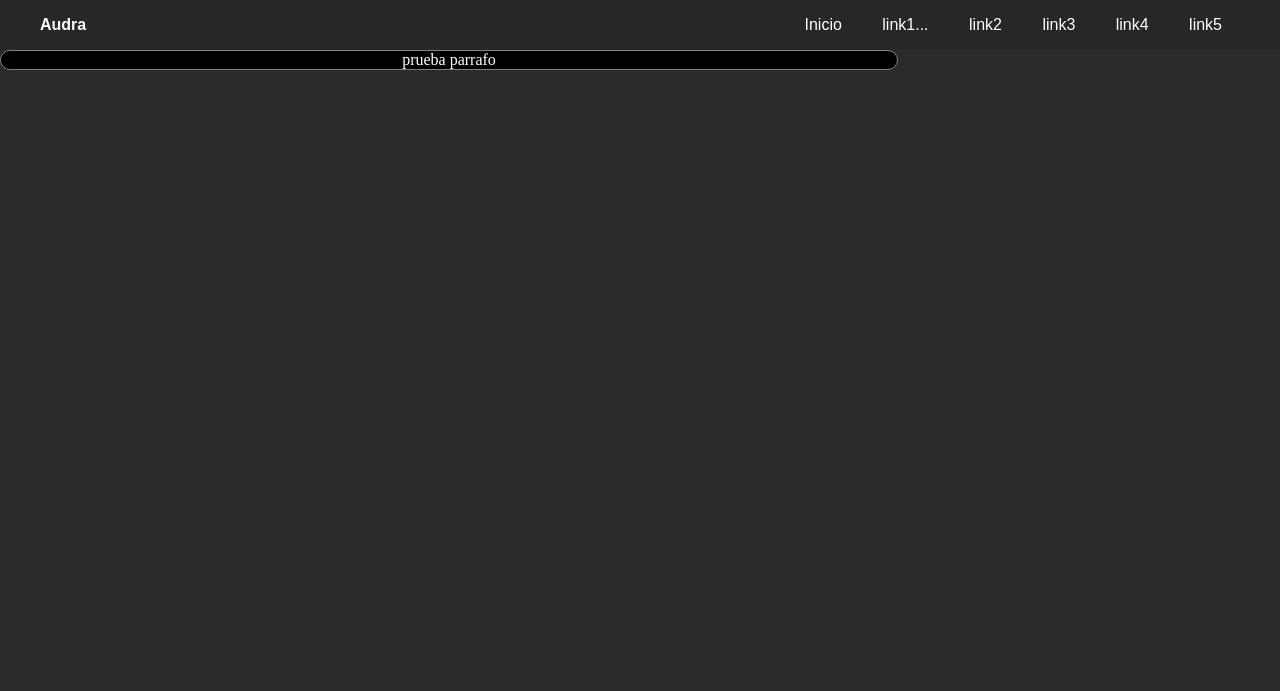
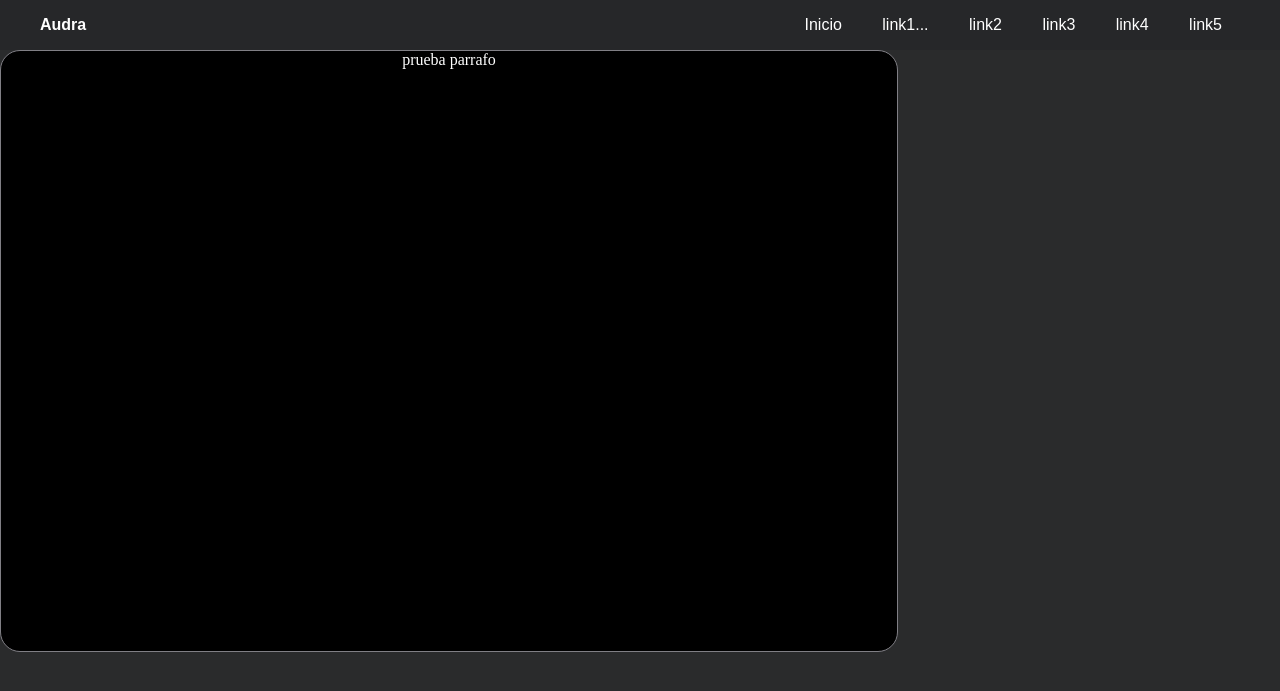
Before and after one commit to augurto/juego_audra, a PHP site: page / in a window 1280 px wide. Shown: the top 691 px of the page. Run offline with PHP 8.4, Linux system fonts and the light colour scheme; some libraries are stand-ins or nearby versions.

Commit message:
alto en px

```diff
--- a/css/menu.css
+++ b/css/menu.css
@@ -75,7 +75,7 @@ li:hover ul.cap_2 {
 
 .section_tarjeta{
     width: 70%;
-    height: 80%;
+    height: 600px;
     background:rgb(0, 0, 0);
     /* border-color: rgba(177, 177, 180, 0.801); */
     border: 1px solid rgb(128, 127, 133);
```
